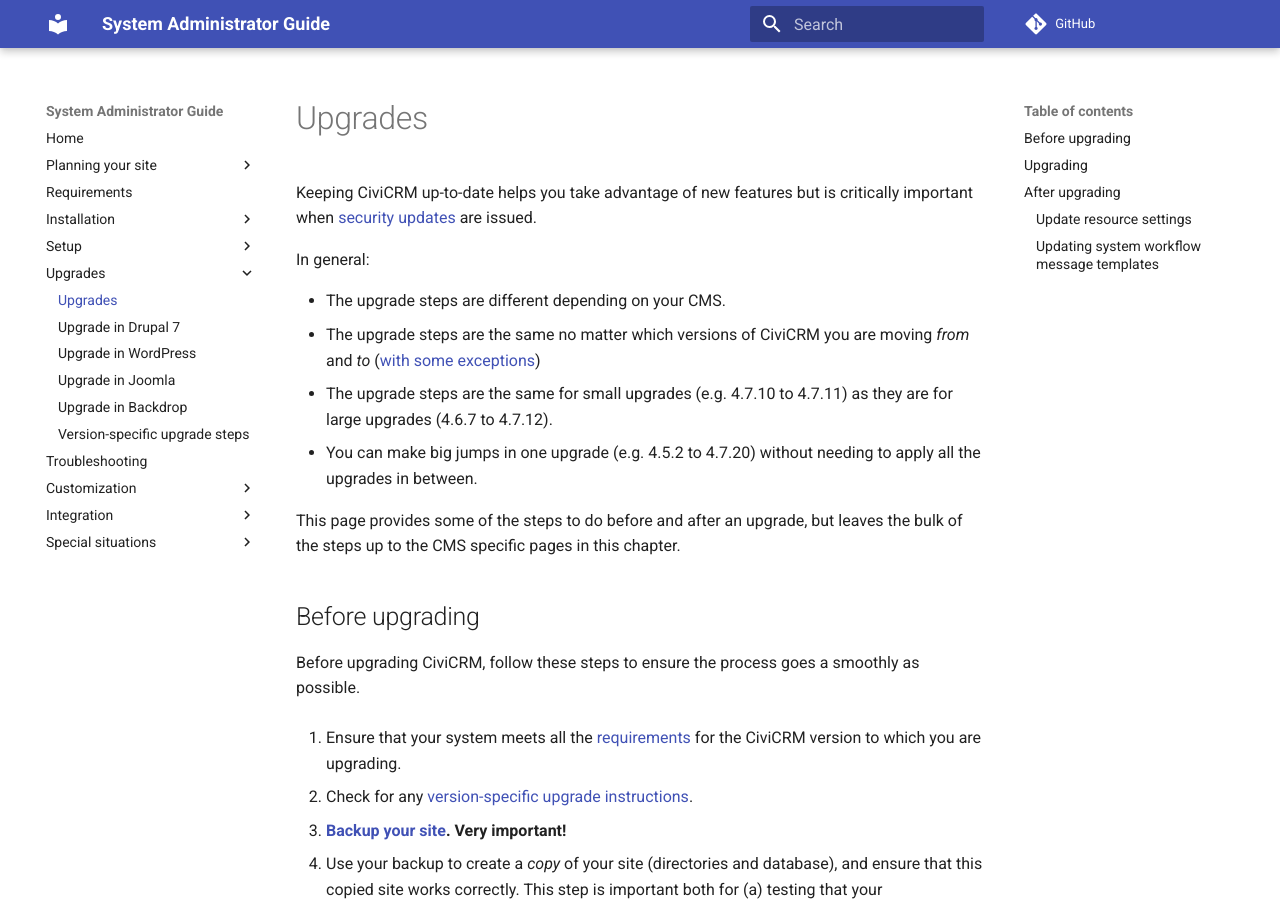
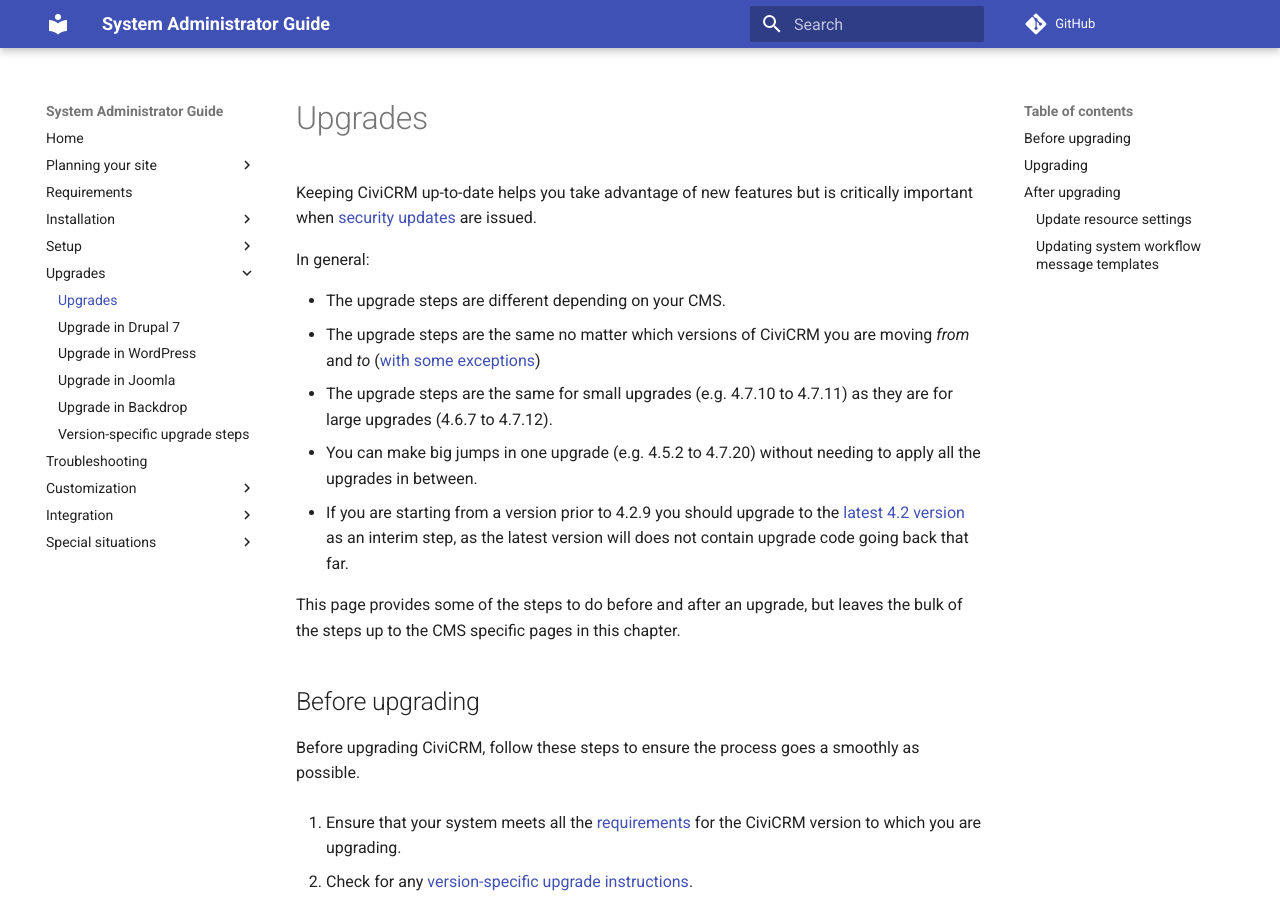
Before and after one commit to civicrm/civicrm-sysadmin-guide, an MkDocs documentation site: the page built from docs/upgrade/index.md, in a window 1280 px wide and 900 px high. Built offline with MkDocs 1.6.1 and Material for MkDocs 9.7.7, drawn with Linux system fonts in a browser that asks for light colours; comment, search, counter and statistics services are not loaded; old or Windows-style settings are respelled for this version of MkDocs.

Commit message:
Advise need for an interim upgrade version if < 4.2.9
https://github.com/civicrm/civicrm-core/pull/11864

```diff
--- a/docs/upgrade/index.md
+++ b/docs/upgrade/index.md
@@ -8,6 +8,7 @@ In general:
 * The upgrade steps are the same no matter which versions of CiviCRM you are moving _from_ and _to_ ([with some exceptions](/upgrade/version-specific.md))
 * The upgrade steps are the same for small upgrades (e.g. 4.7.10 to 4.7.11) as they are for large upgrades (4.6.7 to 4.7.12).
 * You can make big jumps in one upgrade (e.g. 4.5.2 to 4.7.20) without needing to apply all the upgrades in between.
+* If you are starting from a version prior to 4.2.9 you should upgrade to the [latest 4.2 version](https://sourceforge.net/projects/civicrm/files/civicrm-stable/4.2.19/) as an interim step, as the latest version will does not contain upgrade code going back that far.
 
 This page provides some of the steps to do before and after an upgrade, but leaves the bulk of the steps up to the CMS specific pages in this chapter.
 
```
